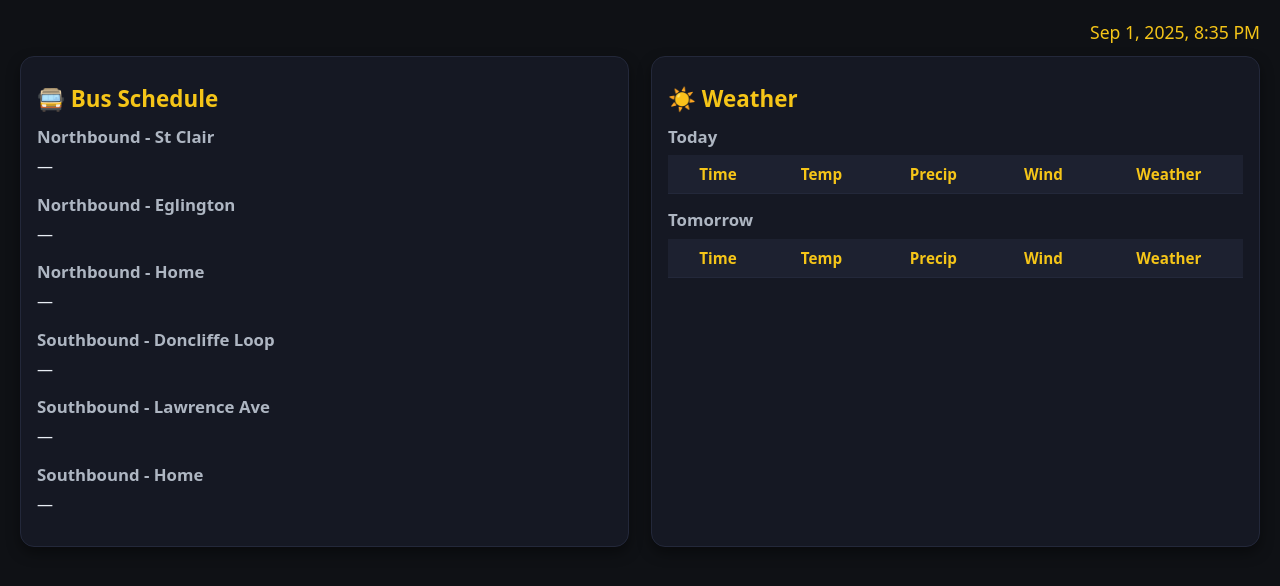
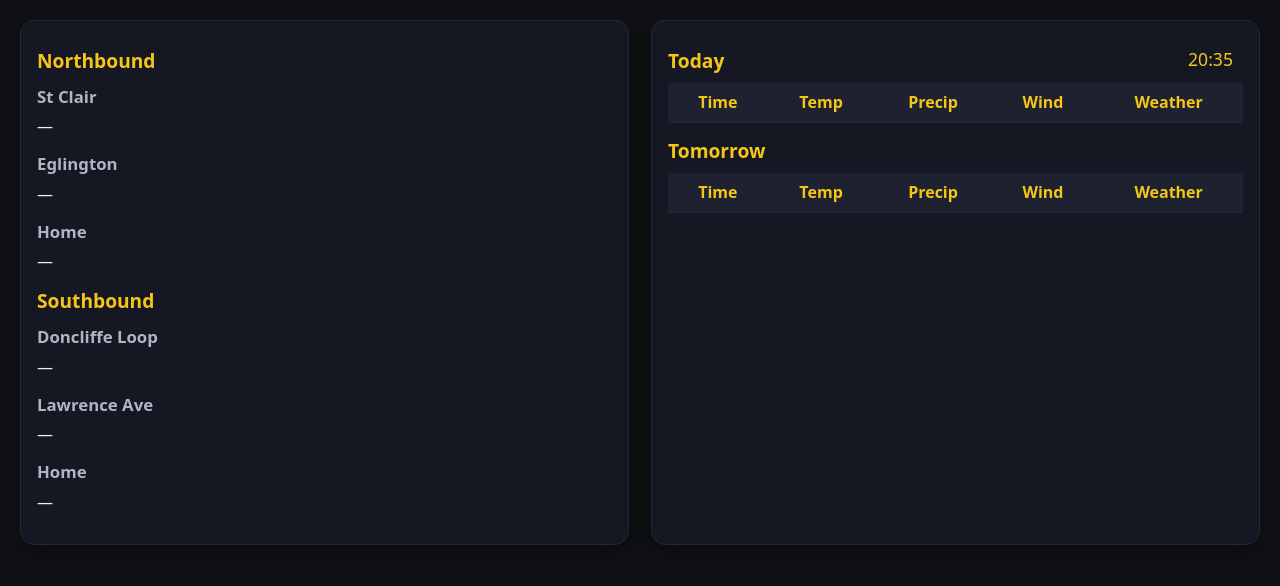
Before and after one commit to koraytugay/home-info-display, a plain HTML site: page index.html in a window 1280 px wide. Drawn offline with Linux system fonts and the light colour scheme; no server answers.

Commit message:
some improvements

```diff
--- a/index.html
+++ b/index.html
@@ -7,37 +7,36 @@
   <link rel="stylesheet" href="style.css" />
 </head>
 <body>
-<div id="currentTime"></div>
 
 <main>
   <!-- Bus Section -->
   <section id="bus-section">
-    <h2>🚍 Bus Schedule</h2>
-
     <div id="north-bound-container">
-      <h3>Northbound - St Clair</h3>
+      <h2>Northbound</h2>
+      <h3>St Clair</h3>
       <div id="nb-stClairStationAtLowerPlatform-nextbus"></div>
       <table><tbody id="nb-stClairStationAtLowerPlatform-schedule"></tbody></table>
 
-      <h3>Northbound - Eglington</h3>
+      <h3>Eglington</h3>
       <div id="nb-mtPleasantRdAtEglintonAveEastNorthSide-nextbus"></div>
       <table><tbody id="nb-mtPleasantRdAtEglintonAveEastNorthSide-schedule"></tbody></table>
 
-      <h3>Northbound - Home</h3>
+      <h3>Home</h3>
       <div id="nb-mtPleasantRdatBlythwoodRd-nextbus"></div>
       <table><tbody id="nb-mtPleasantRdatBlythwoodRd-schedule"></tbody></table>
     </div>
 
     <div id="south-bound-container">
-      <h3>Southbound - Doncliffe Loop</h3>
+      <h2>Southbound</h2>
+      <h3>Doncliffe Loop</h3>
       <div id="sb-doncliffeLoopAtGlenEchoRd-nextbus"></div>
       <table><tbody id="sb-doncliffeLoopAtGlenEchoRd-schedule"></tbody></table>
 
-      <h3>Southbound - Lawrence Ave</h3>
+      <h3>Lawrence Ave</h3>
       <div id="sb-mtPleasantRdAtLawrenceAveEastSouthSide-nextbus"></div>
       <table><tbody id="sb-mtPleasantRdAtLawrenceAveEastSouthSide-schedule"></tbody></table>
 
-      <h3>Southbound - Home</h3>
+      <h3>Home</h3>
       <div id="sb-mtPleasantRdAtStibbardAve-nextbus"></div>
       <table><tbody id="sb-mtPleasantRdAtStibbardAve-schedule"></tbody></table>
     </div>
@@ -45,9 +44,9 @@
 
   <!-- Weather Section -->
   <section id="weather-section">
-    <h2>☀️ Weather</h2>
+    <div id="currentTime" style="float: right; margin-top: 10px; margin-right: 10px"></div>
 
-    <h3>Today</h3>
+    <h2>Today</h2>
     <table>
       <thead>
       <tr>
@@ -61,7 +60,7 @@
       <tbody id="today"></tbody>
     </table>
 
-    <h3>Tomorrow</h3>
+    <h2>Tomorrow</h2>
     <table>
       <thead>
       <tr>
--- a/main.js
+++ b/main.js
@@ -3,7 +3,7 @@
    ========================= */
 function updateClock() {
   document.getElementById("currentTime").textContent =
-      new Date().toLocaleString("en-US", { dateStyle: "medium", timeStyle: "short" });
+      new Date().toLocaleString('en-US', {hour: 'numeric', minute: 'numeric', hour12: false});
 }
 setInterval(updateClock, 1000);
 updateClock();
@@ -204,7 +204,7 @@ function fillWeatherTable(id, data) {
     row.appendChild(makeCell(`${rowData.feelsLike}°`, classify(rowData.feelsLike, THRESHOLDS.feelsLike)));
     row.appendChild(makeCell(`${rowData.precipitationProb}%`, classify(rowData.precipitationProb, THRESHOLDS.precipitationProb)));
     row.appendChild(makeCell(`${rowData.wind}`, classify(rowData.wind, THRESHOLDS.wind)));
-    row.appendChild(makeCell(getWeatherState(rowData.weatherCode)));
+    row.appendChild(makeCell(getWeatherState(rowData.weatherCode), "weatherCode"));
 
     if (blockerExists) row.classList.add("blocker-row");
     tableBody.appendChild(row);
--- a/style.css
+++ b/style.css
@@ -13,7 +13,7 @@ body {
 }
 h2 {
   margin: 10px 0 8px;
-  font-size: 1.4rem;
+  font-size: 1.2rem;
   color: #f5c518;
 }
 h3 {
@@ -49,7 +49,6 @@ table {
   width: 100%;
   border-collapse: collapse;
   margin-bottom: 14px;
-  font-size: 0.95rem;
 }
 thead th {
   background: #1d2130;
@@ -84,6 +83,10 @@ td.blocker { color: #f44336; font-weight: 600; }
   font-weight: 700;
 }
 
+.weatherCode {
+  font-size: 2rem;
+}
+
 /* Responsive: stack on portrait iPad */
 @media (max-width: 1024px) {
   main { grid-template-columns: 1fr; }
```
